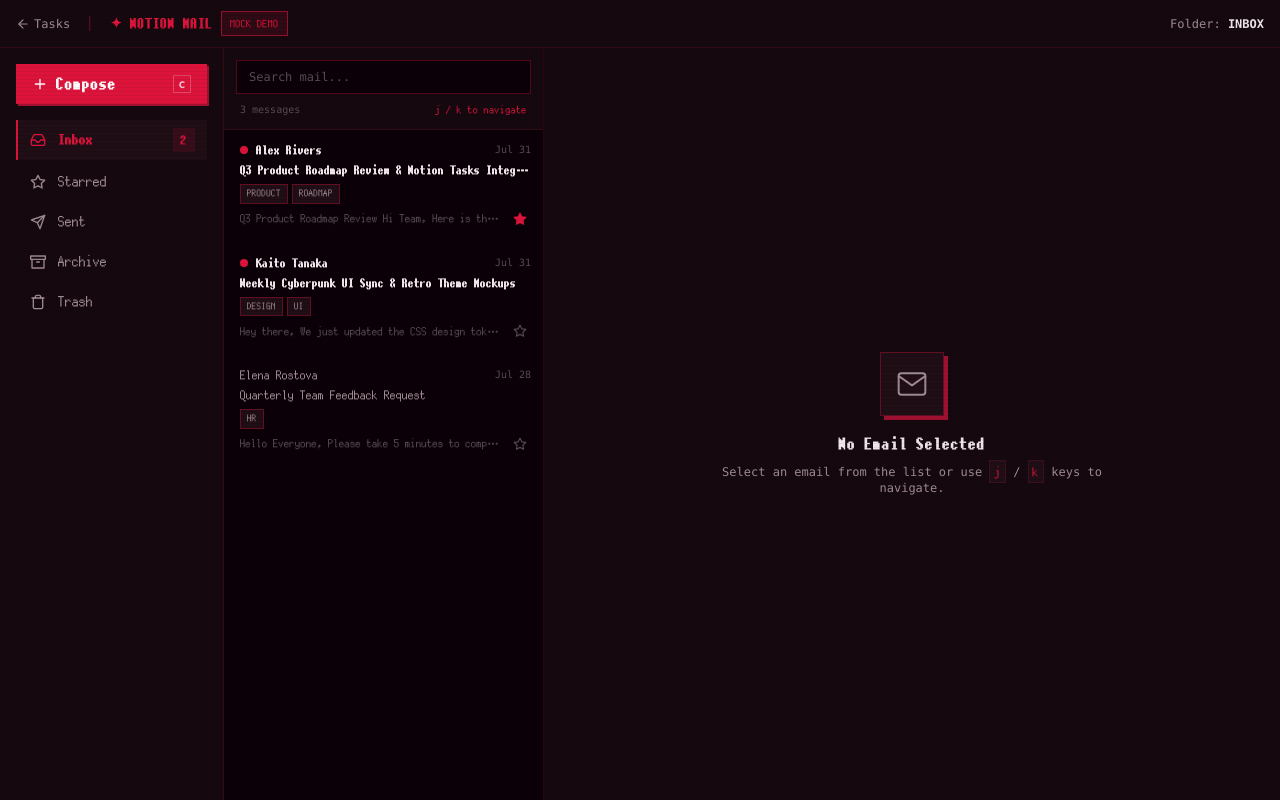
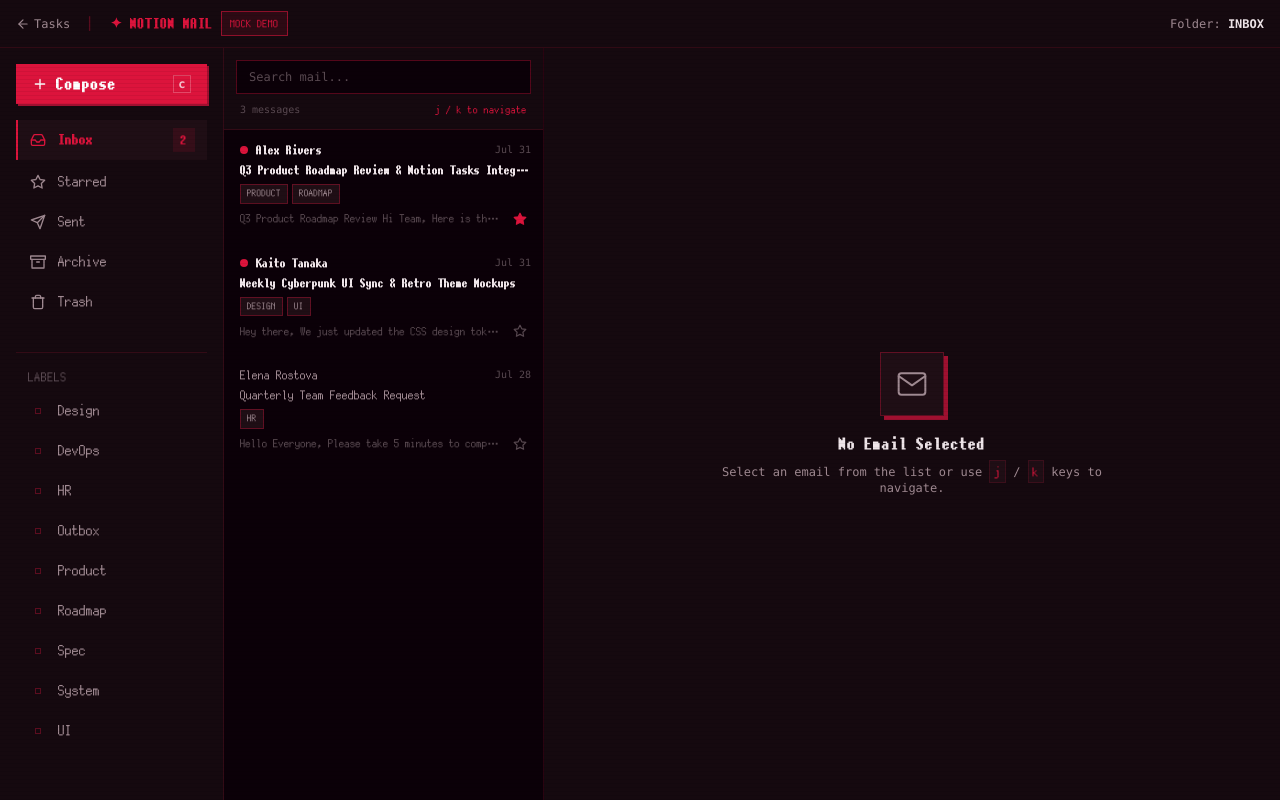
Before and after one commit to eh6gac4/notion-tasks, a Next.js app: page /mail in a window 1280 px wide. Built offline with nearby package versions, Linux system fonts and the light colour scheme.

Commit message:
feat: add filtering by custom labels

```diff
--- a/src/app/mail/page.tsx
+++ b/src/app/mail/page.tsx
@@ -18,6 +18,7 @@ const generateMailId = (): string => `mail-${Date.now()}`;
 export default function MailPage() {
   const [emails, setEmails] = useState<Email[]>(INITIAL_MOCK_EMAILS);
   const [activeFolder, setActiveFolder] = useState<MailFolder>('inbox');
+  const [activeLabel, setActiveLabel] = useState<string | null>(null);
   const [searchQuery, setSearchQuery] = useState<string>('');
   const [isComposeOpen, setIsComposeOpen] = useState<boolean>(false);
   const [composeInitialDraft, setComposeInitialDraft] = useState<Partial<ComposeDraft> | undefined>(undefined);
@@ -26,10 +27,22 @@ export default function MailPage() {
   const [toastMessage, setToastMessage] = useState<string | null>(null);
   const [toastType, setToastType] = useState<'success' | 'info' | 'error'>('info');
 
-  // Compute folder filtered emails
+  // Extract all unique labels
+  const allLabels = useMemo(() => {
+    const labels = new Set<string>();
+    emails.forEach((e) => {
+      e.labels?.forEach((l) => labels.add(l));
+    });
+    return Array.from(labels).sort();
+  }, [emails]);
+
+  // Compute folder/label filtered emails
   const currentFolderEmails = useMemo(() => {
+    if (activeLabel) {
+      return emails.filter((e) => e.labels?.includes(activeLabel));
+    }
     return getFilteredEmails(emails, activeFolder);
-  }, [emails, activeFolder]);
+  }, [emails, activeFolder, activeLabel]);
 
   // Compute search & folder filtered emails
   const filteredEmails = useMemo(() => {
@@ -67,6 +80,13 @@ export default function MailPage() {
   // Handle folder switching
   const handleSelectFolder = (folder: MailFolder) => {
     setActiveFolder(folder);
+    setActiveLabel(null);
+    setSelectedId(null);
+  };
+
+  // Handle label switching
+  const handleSelectLabel = (label: string) => {
+    setActiveLabel(label);
     setSelectedId(null);
   };
 
@@ -211,18 +231,38 @@ export default function MailPage() {
 
         <div className="flex items-center gap-4 text-xs font-mono text-[var(--text-dim)]">
           <span className="hidden md:inline">
-            Folder: <strong className="text-[var(--text)] uppercase">{activeFolder}</strong>
+            {activeLabel ? (
+              <>Label: <strong className="text-[var(--text)] uppercase">{activeLabel}</strong></>
+            ) : (
+              <>Folder: <strong className="text-[var(--text)] uppercase">{activeFolder}</strong></>
+            )}
           </span>
           <select
-            className="md:hidden bg-[var(--bg)] border border-[var(--border-strong)] text-[var(--text)] uppercase px-2 py-1 focus:outline-none focus:border-[var(--accent)]"
-            value={activeFolder}
-            onChange={(e) => handleSelectFolder(e.target.value as MailFolder)}
+            className="md:hidden bg-[var(--bg)] border border-[var(--border-strong)] text-[var(--text)] uppercase px-2 py-1 focus:outline-none focus:border-[var(--accent)] max-w-[120px]"
+            value={activeLabel ? `label:${activeLabel}` : `folder:${activeFolder}`}
+            onChange={(e) => {
+              const val = e.target.value;
+              if (val.startsWith('folder:')) {
+                handleSelectFolder(val.replace('folder:', '') as MailFolder);
+              } else if (val.startsWith('label:')) {
+                handleSelectLabel(val.replace('label:', ''));
+              }
+            }}
           >
-            <option value="inbox">INBOX</option>
-            <option value="starred">STARRED</option>
-            <option value="sent">SENT</option>
-            <option value="archive">ARCHIVE</option>
-            <option value="trash">TRASH</option>
+            <optgroup label="Folders">
+              <option value="folder:inbox">INBOX</option>
+              <option value="folder:starred">STARRED</option>
+              <option value="folder:sent">SENT</option>
+              <option value="folder:archive">ARCHIVE</option>
+              <option value="folder:trash">TRASH</option>
+            </optgroup>
+            {allLabels.length > 0 && (
+              <optgroup label="Labels">
+                {allLabels.map((l) => (
+                  <option key={l} value={`label:${l}`}>{l}</option>
+                ))}
+              </optgroup>
+            )}
           </select>
           <button
             onClick={() => handleOpenCompose()}
@@ -241,6 +281,9 @@ export default function MailPage() {
           onSelectFolder={handleSelectFolder}
           unreadCounts={unreadCounts}
           onOpenCompose={() => handleOpenCompose()}
+          labels={allLabels}
+          activeLabel={activeLabel}
+          onSelectLabel={handleSelectLabel}
         />
 
         {/* Pane 2: Email List */}
--- a/src/components/mail/MailSidebar.tsx
+++ b/src/components/mail/MailSidebar.tsx
@@ -8,6 +8,9 @@ export interface MailSidebarProps {
   onSelectFolder: (folder: MailFolder) => void;
   unreadCounts: Record<MailFolder, number>;
   onOpenCompose: () => void;
+  labels: string[];
+  activeLabel: string | null;
+  onSelectLabel: (label: string) => void;
 }
 
 const FOLDERS: { id: MailFolder; label: string; icon: React.ReactNode }[] = [
@@ -128,6 +131,9 @@ export function MailSidebar({
   onSelectFolder,
   unreadCounts,
   onOpenCompose,
+  labels,
+  activeLabel,
+  onSelectLabel,
 }: MailSidebarProps) {
   return (
     <aside className="hidden md:flex w-56 flex-shrink-0 bg-[var(--surface)] border-r border-[var(--border)] flex-col p-4 space-y-4">
@@ -160,7 +166,7 @@ export function MailSidebar({
       {/* Navigation Folders */}
       <nav aria-label="Mail Folders" className="space-y-1">
         {FOLDERS.map((folder) => {
-          const isActive = activeFolder === folder.id;
+          const isActive = !activeLabel && activeFolder === folder.id;
           const unreadCount = unreadCounts[folder.id] || 0;
 
           return (
@@ -185,6 +191,37 @@ export function MailSidebar({
           );
         })}
       </nav>
+
+      {/* Labels */}
+      {labels.length > 0 && (
+        <div className="pt-4 mt-4 border-t border-[var(--border)] overflow-y-auto min-h-0 flex-1">
+          <h3 className="px-3 text-xs font-pixel text-[var(--text-faint)] mb-2 uppercase tracking-wider">
+            Labels
+          </h3>
+          <nav aria-label="Mail Labels" className="space-y-1">
+            {labels.map((label) => {
+              const isActive = activeLabel === label;
+              return (
+                <button
+                  key={label}
+                  onClick={() => onSelectLabel(label)}
+                  type="button"
+                  className={`w-full flex items-center gap-3 px-3 py-2 text-sm font-medium transition-colors border-l-2 ${
+                    isActive
+                      ? 'bg-[var(--surface-2)] text-[var(--accent)] border-[var(--accent)] font-semibold'
+                      : 'text-[var(--text-dim)] hover:text-[var(--text)] hover:bg-[var(--surface-2)] border-transparent'
+                  }`}
+                >
+                  <span className="w-4 flex justify-center">
+                    <span className={`w-1.5 h-1.5 rounded-none ${isActive ? 'bg-[var(--accent)]' : 'border border-[var(--border-strong)]'}`}></span>
+                  </span>
+                  <span className="truncate">{label}</span>
+                </button>
+              );
+            })}
+          </nav>
+        </div>
+      )}
     </aside>
   );
 }
```
Also changed, not shown: 1 other file (tests, documents, lock files or other folders).
